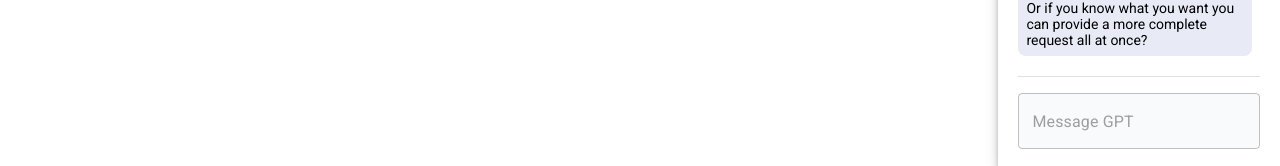
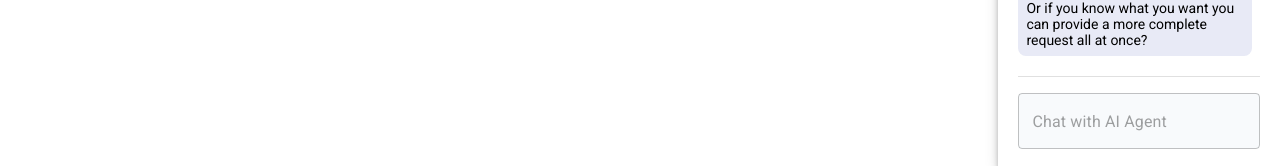
Before and after one commit to MoonishMaredia/fakekayaksite, a React (Create React App) app: page /inputs in a window 1280 px wide. Both pictures are taken after a click on the button "AI". Shown: the part 631-797 px from the top of the page. Built offline with nearby package versions, Linux system fonts and the light colour scheme.

Commit message:
Change text for message prompt to chat agent

```diff
--- a/src/components/chat/ChatComponent.jsx
+++ b/src/components/chat/ChatComponent.jsx
@@ -109,7 +109,7 @@ export default function ChatComponent({open, onClose, messages, isDisabled, send
                     fullWidth
                     variant="outlined"
                     disabled={isDisabled}
-                    placeholder="Message GPT"
+                    placeholder="Chat with AI Agent"
                     onKeyPress={(e) => {
                       if (e.key === 'Enter') {
                         sendMessage(e.target.value);
```
